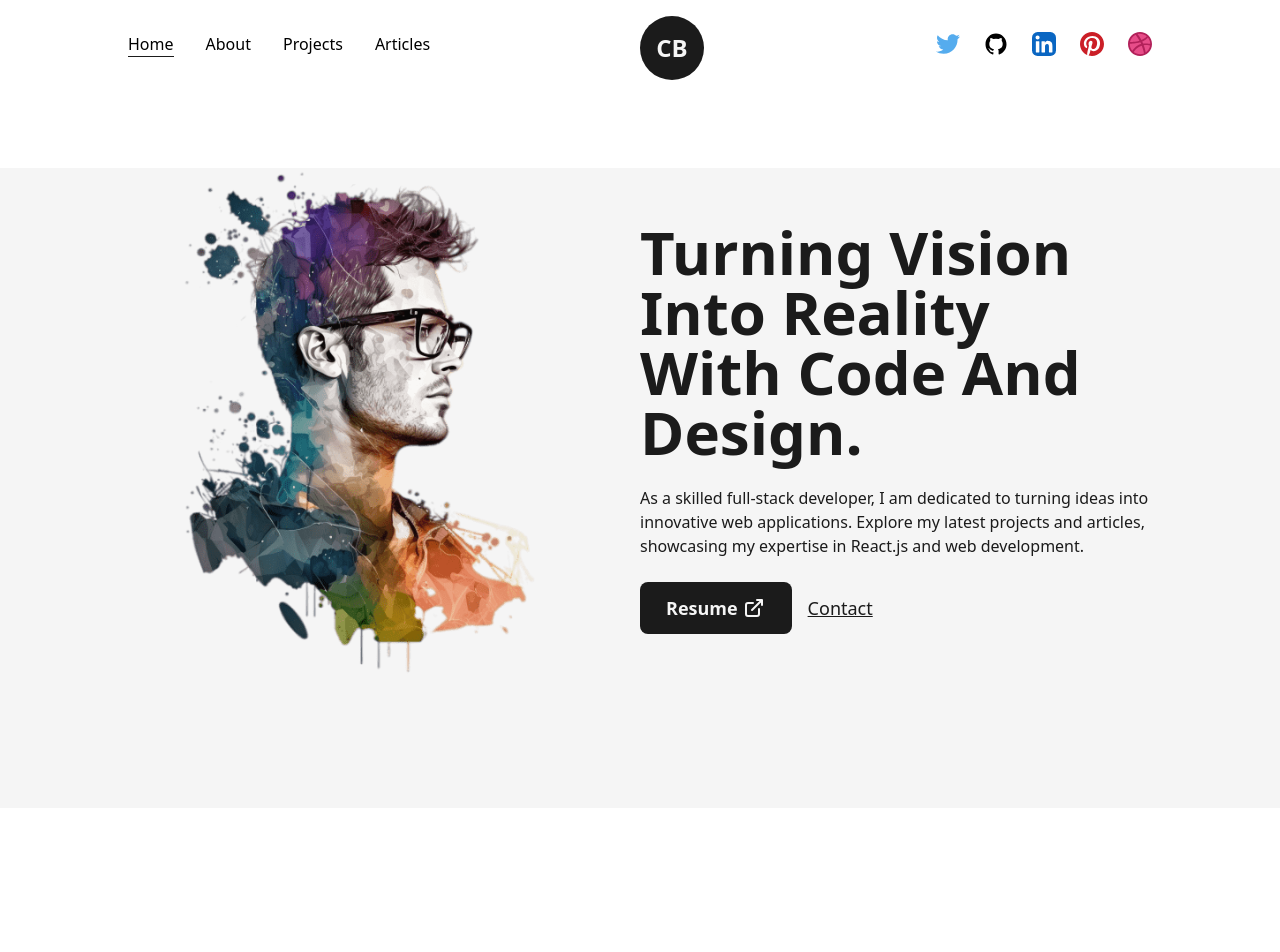
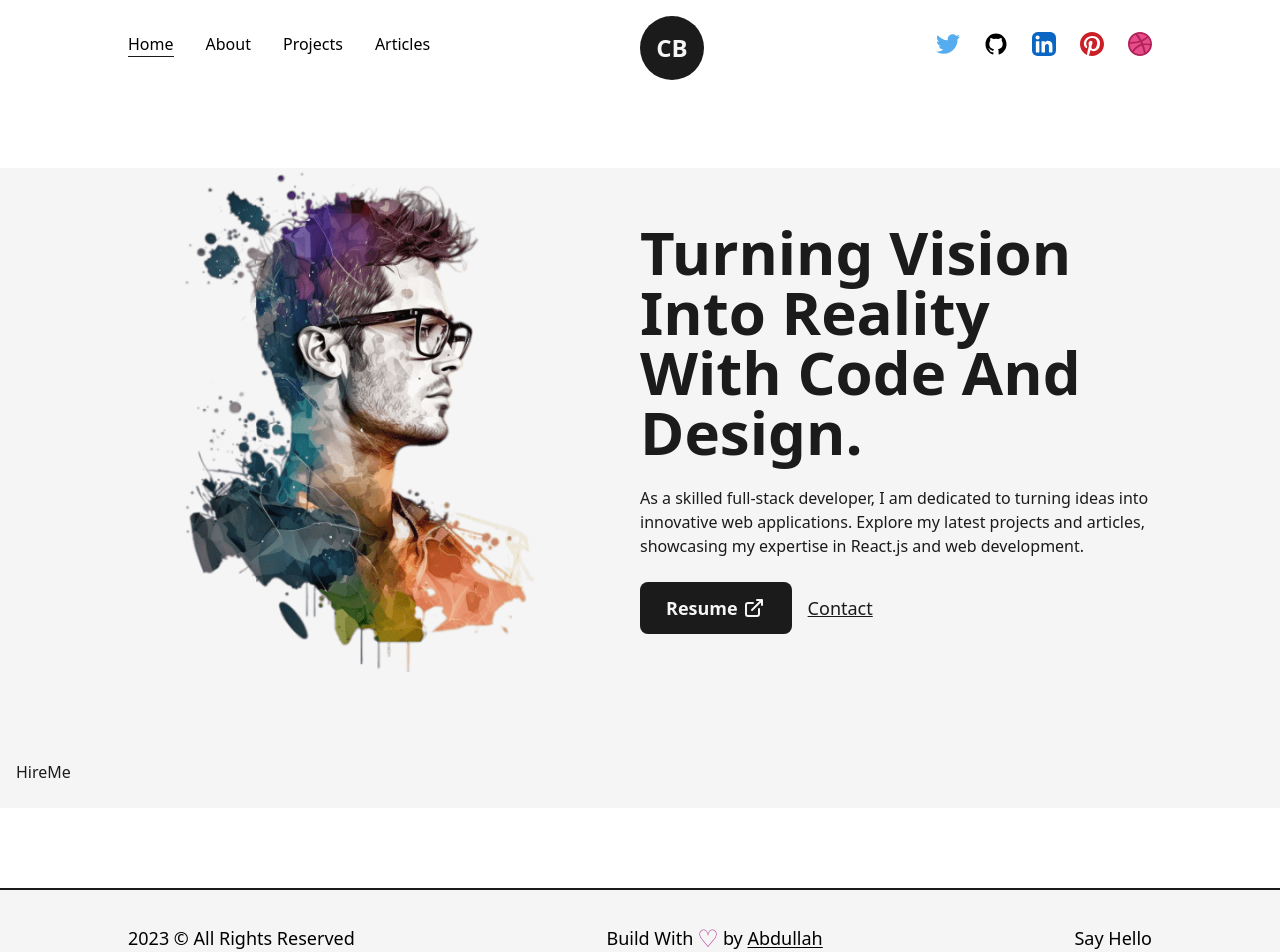
Before and after one commit to Abdullah-Younus/Portfolio, a Next.js app: page / in a window 1280 px wide. Shown: the top 952 px of the page. Before the commit the page ends 888 px from the top, so only its background shows below. Built offline with nearby package versions, Linux system fonts and the light colour scheme.

Commit message:
footer done

```diff
--- a/src/app/layout.tsx
+++ b/src/app/layout.tsx
@@ -2,6 +2,7 @@ import NavBar from '@/components/NavBar'
 import './globals.css'
 import type { Metadata } from 'next'
 import { Inter } from 'next/font/google'
+import Footer from '@/components/Footer'
 
 const inter = Inter({ subsets: ['latin'] })
 
@@ -20,6 +21,7 @@ export default function RootLayout({
       <body className="w-full min-h-screen">
         <NavBar />
         {children}
+        <Footer />
       </body>
     </html>
   )
--- a/src/app/page.tsx
+++ b/src/app/page.tsx
@@ -5,6 +5,7 @@ import ProfileImage from './../../public/images/profile/developer-pic-1.png';
 import AnimatedText from '@/components/AnimatedText';
 import Link from 'next/link';
 import { LinkArrow } from '@/components/Icons';
+import HireMe from '@/components/HireMe';
 
 export default function Home() {
   return (
@@ -36,11 +37,11 @@ export default function Home() {
               >
                 Contact
               </Link>
-
             </div>
           </div>
         </div>
       </Layout>
+      <HireMe />
     </main>
   )
 }
--- /dev/null
+++ b/src/components/Footer.tsx
@@ -0,0 +1,19 @@
+import React from 'react'
+import Layout from './Layout';
+import Link from 'next/link';
+
+const Footer = () => {
+    return (
+        <footer className='w-full border-t-2 border-solid border-dark font-medium text-lg'>
+            <Layout className="py-8 flex items-center justify-between">
+                <span>{new Date().getFullYear()} &copy; All Rights Reserved </span>
+                <div className='flex items-center '>
+                    Build With <span className='text-primary text-2xl px-1'>&#9825;</span> by&nbsp; <Link href={"/"} className='underline underline-offset-2'>Abdullah</Link>
+                </div>
+                <Link href={"/"} target={"_blank"}>Say Hello</Link>
+            </Layout>
+        </footer>
+    )
+}
+
+export default Footer;
--- /dev/null
+++ b/src/components/HireMe.tsx
@@ -0,0 +1,11 @@
+import React from 'react';
+
+const HireMe = () => {
+    return (
+        <div className='fixed left-4 bottom-4 flex items-center justify-center overflow-hidden'>
+            HireMe
+        </div>
+    )
+}
+
+export default HireMe;
```
